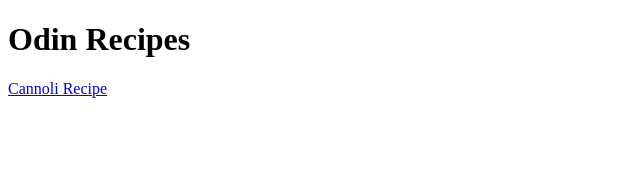
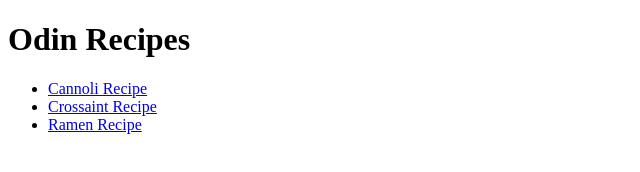
Before and after one commit to RyhaanK/odin-recipes, a plain HTML site: page index.html in a window 1280 px wide. Shown: the whole page, without its empty margins (0-640 px from the left). Drawn offline with Linux system fonts and the light colour scheme.

Commit message:
Added the two extra html pages for recipes with the links to them in the index html file. Need to add the page content like descriptions, ingredients, and steps to ramen and crossaint recipes

```diff
--- a/index.html
+++ b/index.html
@@ -4,7 +4,12 @@
     <meta charset="UTF-8">
     <title>Odin Recipes</title>
     <h1>Odin Recipes</h1>
-    <a href="recipes/cannolis.html">Cannoli Recipe</a>
+    <uL>
+    <li><a href="recipes/cannolis.html">Cannoli Recipe</a></li>
+    <li><a href="recipes/crossaint.html">Crossaint Recipe</a></li>
+    <li><a href="recipes/ramen.html">Ramen Recipe</a></li>
+    </uL>
+
 
 </head>
 <body>
```
Also changed, not shown: recipes/crossaint.html (added, +16 -0 lines), recipes/ramen.html (added).
